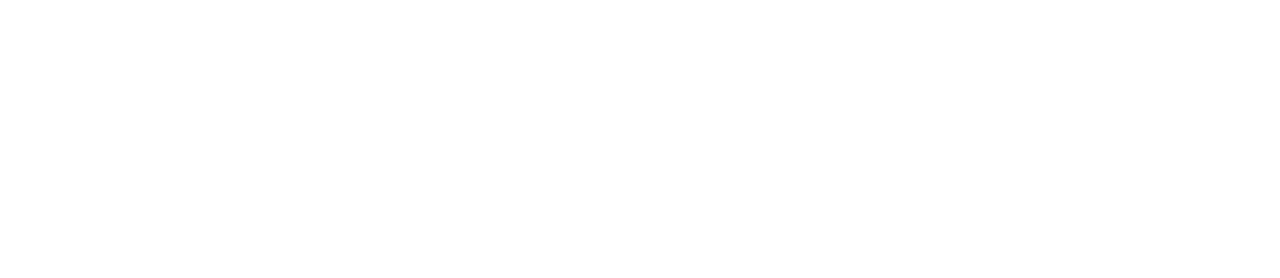
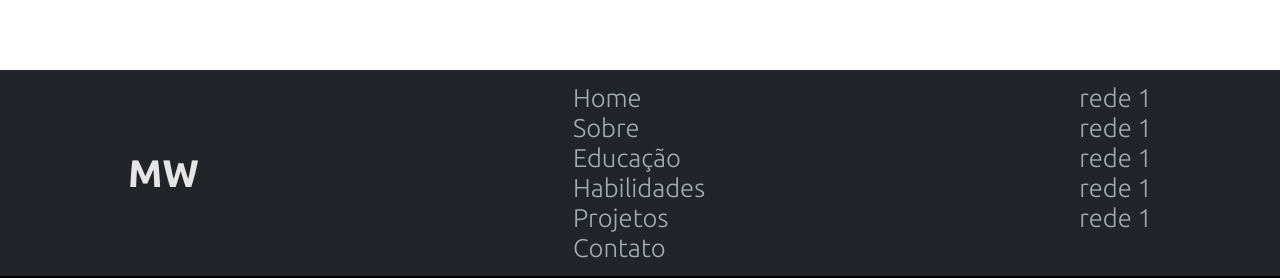
Before and after one commit to MarcosWinicios/portfolio, a React (Create React App) app: page / in a window 1280 px wide. Shown: the part 1460-1738 px from the top of the page. Before the commit the page ends 1530 px from the top, so only its background shows below. Built offline with nearby package versions, Linux system fonts and the light colour scheme.

Commit message:
started footer

```diff
--- a/src/App.tsx
+++ b/src/App.tsx
@@ -1,3 +1,4 @@
+import Footer from 'components/Footer';
 import Header from 'components/Header';
 import About from 'pages/About';
 import LandingPage from 'pages/LandingPage';
@@ -10,6 +11,7 @@
       <Header />
       <LandingPage />
       <About />
+      <Footer />
     </>
   );
 }
--- /dev/null
+++ b/src/components/Footer/index.tsx
@@ -0,0 +1,33 @@
+import './styles.css';
+const Footer = () => {
+    return (
+        <footer>
+            <div className="top-footer">
+                <div className="page-container">
+                    <h2 className="logo">MW</h2>
+                    <nav className="footer-menu-navigation">
+                        <a href="#landing-page"><p>Home</p></a>
+                        <a href="#about"><p>Sobre</p></a>
+                        <a href="#education"><p>Educação</p></a>
+                        <a href="#skills"><p>Habilidades</p></a>
+                        <a href="#projects"><p>Projetos</p></a>
+                        <a href="#contact"><p>Contato</p></a>
+                    </nav>
+                    {/* <p>"Ninguém é sabe tanto a ponto de não precisar aprender e nem sabe tão pouco que não tenha nada a ensinar."</p> */}
+                    <nav className="footer-contacts">
+                        <a href="">rede 1</a>
+                        <a href="">rede 1</a>
+                        <a href="">rede 1</a>
+                        <a href="">rede 1</a>
+                        <a href="">rede 1</a>
+                    </nav>
+                </div>
+            </div>
+            <div className="bottom-footer">
+                <span>Site desenvolvido por Marcos Winicios &#169; </span>
+            </div>
+        </footer>
+    );
+}
+
+export default Footer
--- /dev/null
+++ b/src/components/Footer/styles.css
@@ -0,0 +1,37 @@
+footer {}
+
+footer .top-footer {
+    background-color: var(--color-primary-dark);
+    display: flex;
+    align-items: center;
+    justify-content: center;
+}
+
+footer .page-container>nav {
+    /* border: solid 1px #ccc; */
+    display: flex;
+    flex-direction: column;
+}
+
+footer .page-container {
+    margin: 1%;
+    display: flex;
+    justify-content: space-between;
+    color: var(--color-primary-light);
+    font-weight: 100;
+}
+
+footer .bottom-footer {
+    color: var(--color-header-navigation-text);
+    font-weight: 100;
+    display: flex;
+    justify-content: center;
+    background-color: #000;
+}
+
+footer .bottom-footer>span {}
+
+footer .logo {
+    color: var(--color-primary-light);
+    align-self: center;
+}
```
